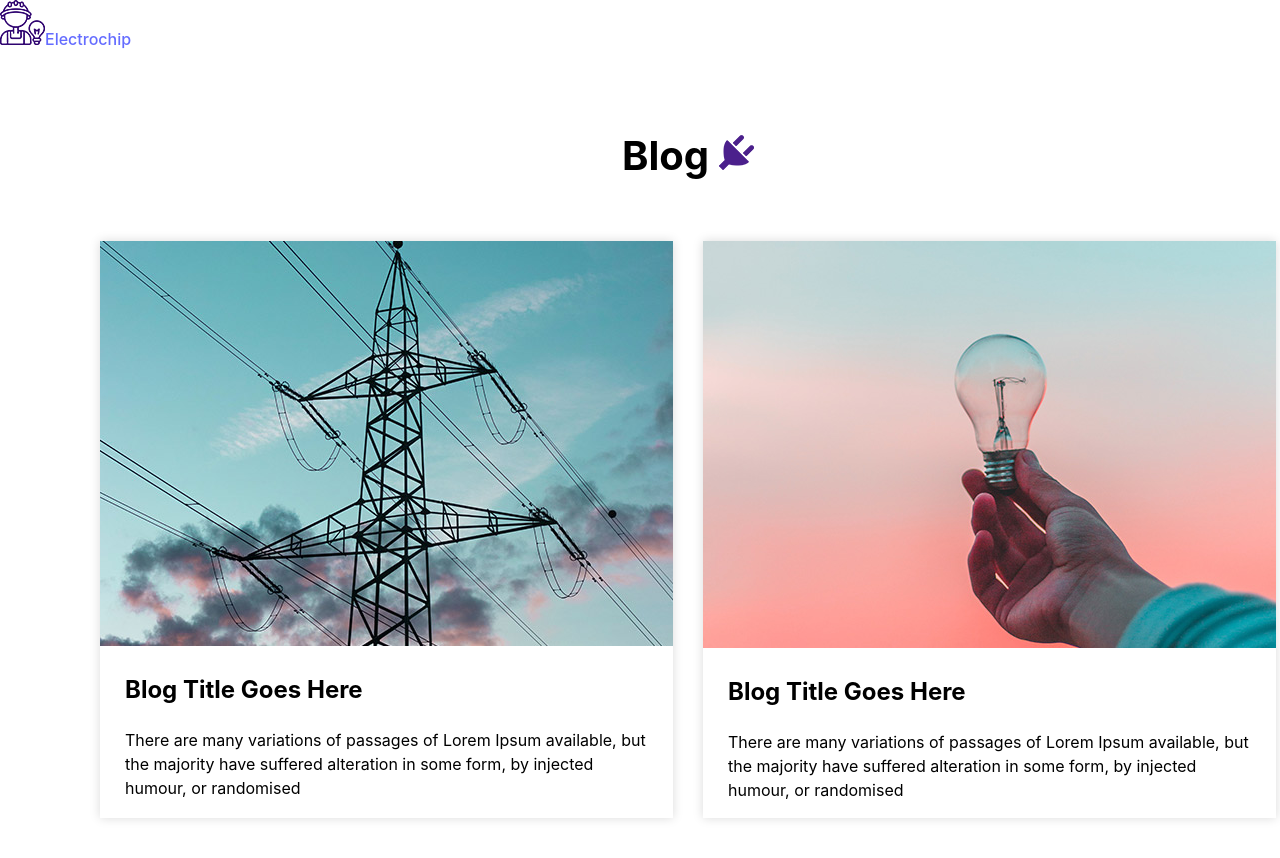
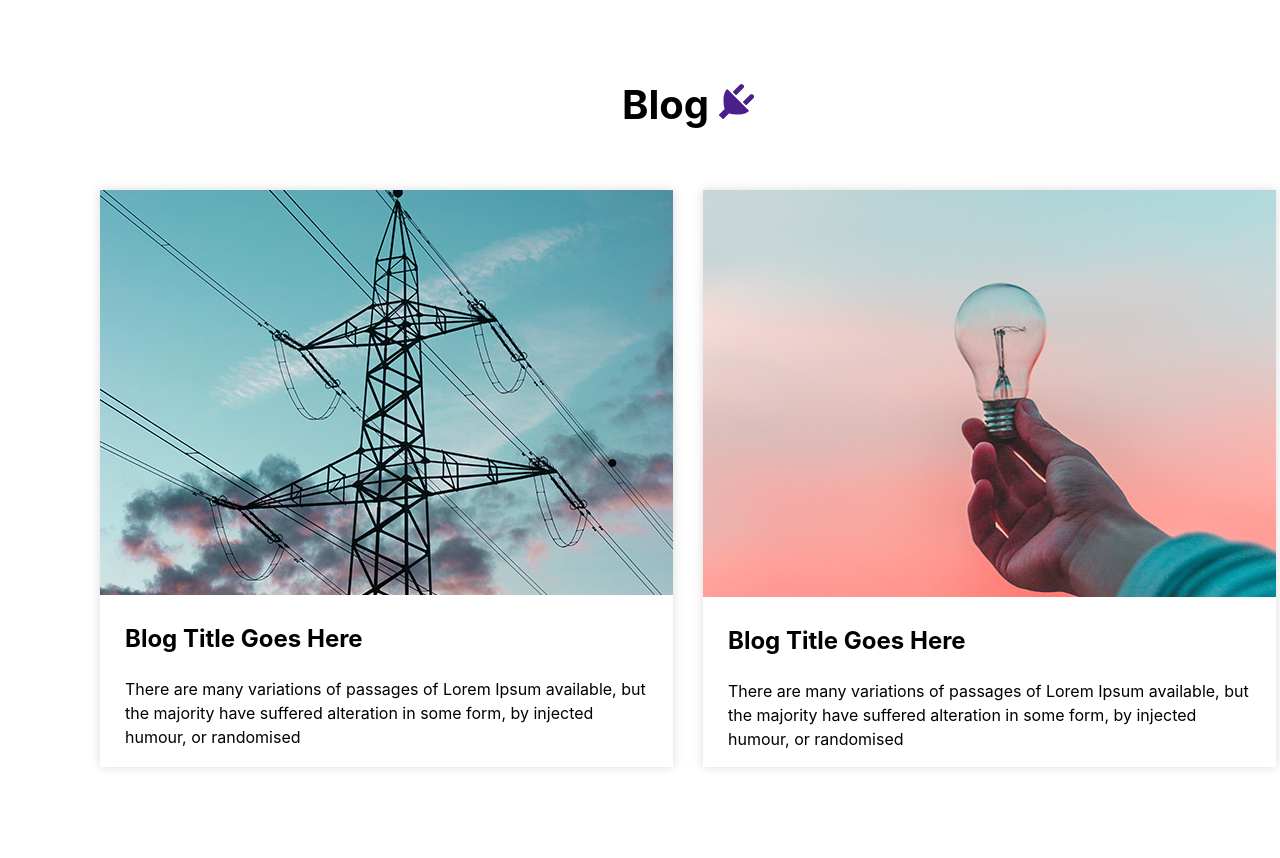
Before and after one commit to Aimee26-dev/Electrochip, a React (Vite) app: page / in a window 1280 px wide. Shown: the top 858 px of the page. Built offline with nearby package versions, Linux system fonts and the light colour scheme.

Commit message:
valableVersionStyle

```diff
--- a/src/components/Logo.jsx
+++ b/src/components/Logo.jsx
@@ -3,8 +3,7 @@ import logo from '../assets/images/logo.png'
 function Logo(){
     return(
         <div>
-        <a href="#"><img src={logo} alt="image logo" /></a>
-        <a href="#">Electrochip</a>
+
         </div>
     )
 }
```
